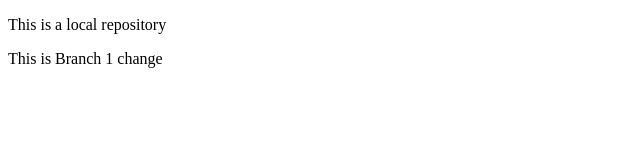
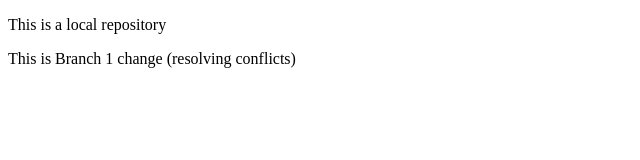
Before and after one commit to pdivya26/LocalRepository, a plain HTML site: page index.html in a window 1280 px wide. Shown: the whole page, without its empty margins (0-640 px from the left). Drawn offline with Linux system fonts and the light colour scheme.

Commit message:
added a conflicting change

```diff
--- a/index.html
+++ b/index.html
@@ -7,6 +7,6 @@
 </head>
 <body>
     <p>This is a local repository</p>
-    <p>This is Branch 1 change</p>
+    <p>This is Branch 1 change (resolving conflicts)</p>
 </body>
 </html>
```
